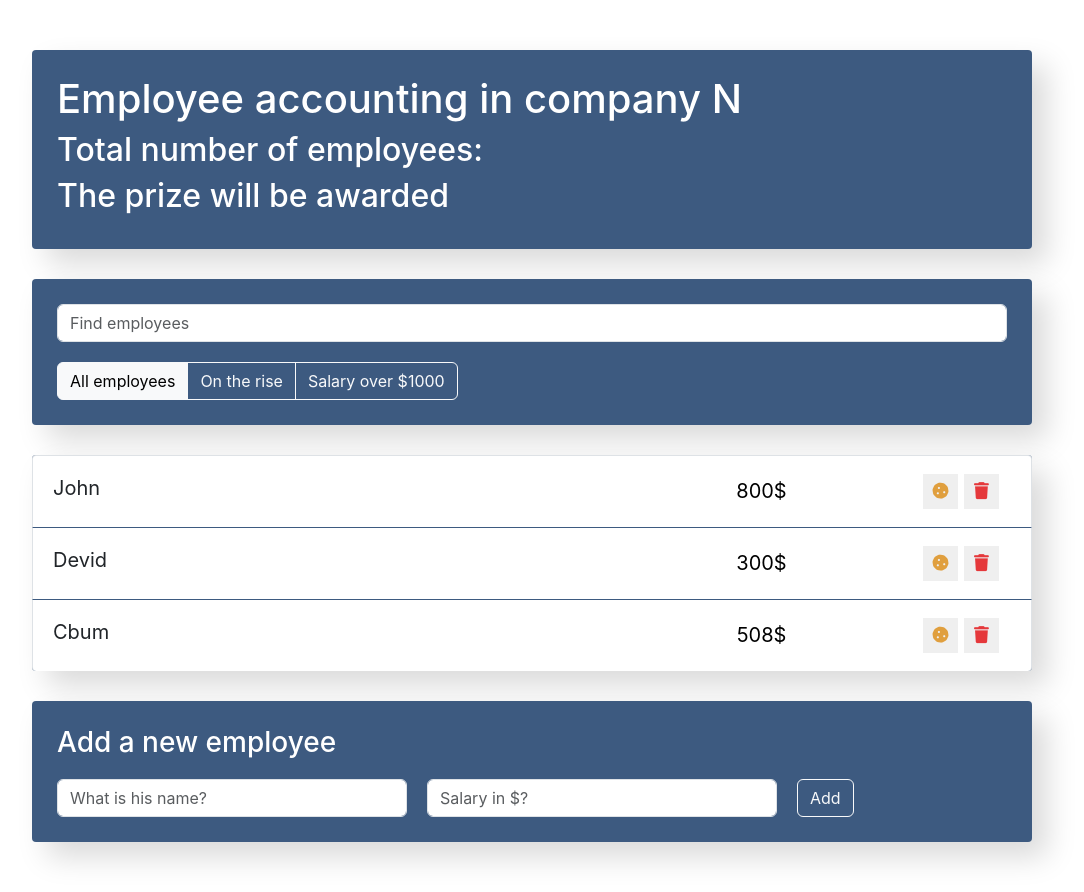
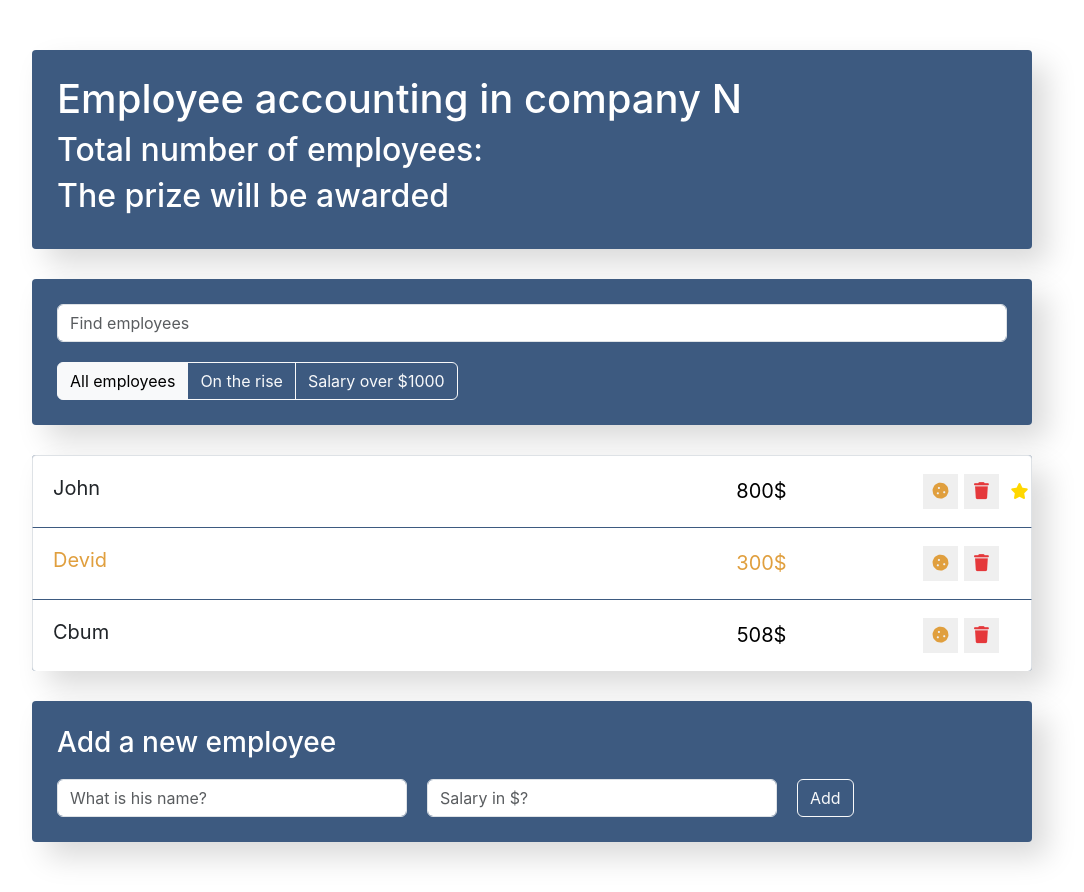
Before and after one commit to StanislavRiabtsev/react-map, a React (Create React App) app in the folder project-crud/: page / in a window 1280 px wide. Shown: the whole page, without its empty margins (108-1192 px from the left). Built offline with nearby package versions, Linux system fonts and the light colour scheme.

Commit message:
Practice. Raising the state

```diff
--- a/project-crud/src/components/app/app.jsx
+++ b/project-crud/src/components/app/app.jsx
@@ -12,9 +12,9 @@ class App extends Component {
         super(props);
         this.state = {
             data: [
-                { name: "John", salary: 800, increase: false, id: 1 },
-                { name: "Devid", salary: 300, increase: true, id: 2 },
-                { name: "Cbum", salary: 508, increase: false, id: 3 },
+                { name: "John", salary: 800, increase: false, promotion: true, id: 1 },
+                { name: "Devid", salary: 300, increase: true, promotion: false, id: 2 },
+                { name: "Cbum", salary: 508, increase: false, promotion: false, id: 3 },
             ]
         }
         this.maxId = 4;
@@ -33,7 +33,8 @@ class App extends Component {
             name,
             salary,
             increase: false,
-            id: this.maxId++
+            promotion: false,
+            id: this.maxId++,
         }
         this.setState(({ data }) => {
             const newArr = [...data, newItem];
@@ -41,6 +42,22 @@ class App extends Component {
                 data: newArr
             }
         });
+    }
+
+    onToggleIncrease = (id) => {
+        this.setState(({ data }) => ({
+            data: data.map(item => {
+                if (item.id === id) {
+                    return { ...item, increase: !item.increase }
+                }
+                return item;
+            })
+        }))
+
+    }
+
+    onTogglePromotion = (id) => {
+        console.log(`Promotion this ${id}`);
     }
 
     render() {
@@ -51,8 +68,11 @@ class App extends Component {
                     <SearchPanel />
                     <AppFilter />
                 </div>
-                <EmployeesList data={this.state.data}
-                    onDelete={this.deleteItem} />
+                <EmployeesList
+                    data={this.state.data}
+                    onDelete={this.deleteItem}
+                    onToggleIncrease={this.onToggleIncrease}
+                    onTogglePromotion={this.onTogglePromotion} />
                 <EmployeesAddForm onAdd={this.addItem} />
             </div>
         );
--- a/project-crud/src/components/employees-list-item/employees-list-item.jsx
+++ b/project-crud/src/components/employees-list-item/employees-list-item.jsx
@@ -1,31 +1,7 @@
-import { Component } from 'react';
 import './employees-list-item.css';
 
-class EmployeesLitsItem extends Component {
-    constructor(props) {
-        super(props);
-        this.state = {
-            increase: false,
-            promotion: false
-        }
-    }
-
-    onIncrease = () => {
-        this.setState(({ increase }) => ({
-            increase: !increase
-        }))
-    }
-
-    promotionEmployees = () => {
-        this.setState(({ promotion }) => ({
-            promotion: !promotion
-        }))
-    }
-
-    render() {
-
-        const { name, salary, onDelete } = this.props;
-        const { increase, promotion } = this.state;
+function EmployeesLitsItem(props) {
+    const { name, salary, onDelete, onToggleIncrease, onTogglePromotion, increase, promotion } = props;
 
     let classNames = "list-group-item d-flex justify-content-between"
     if (increase) {
@@ -36,12 +12,12 @@ class EmployeesLitsItem extends Component {
 
     return (
         <li className={classNames}>
-                <span onClick={this.promotionEmployees} className="list-group-item-label">{name}</span>
+            <span onClick={onTogglePromotion} className="list-group-item-label">{name}</span>
             <input type="text" className="list-group-item-input" defaultValue={salary + '$'} />
             <div className='d-flex justify-content-center align-items-center'>
                 <button type="button"
                     className="btn-cookie btn-sm "
-                        onClick={this.onIncrease}>
+                    onClick={onToggleIncrease}>
                     <i className="fas fa-cookie"></i>
                 </button>
 
@@ -54,6 +30,5 @@ class EmployeesLitsItem extends Component {
             </div>
         </li>
     )
-    }
 };
 export default EmployeesLitsItem;
--- a/project-crud/src/components/employees-list/employees-list.jsx
+++ b/project-crud/src/components/employees-list/employees-list.jsx
@@ -2,7 +2,7 @@ import EmployeesListItem from "../employees-list-item/employees-list-item";
 
 import './employees-list.css';
 
-const EmployeesList = ({ data, onDelete }) => {
+const EmployeesList = ({ data, onDelete, onToggleIncrease, onTogglePromotion }) => {
 
     const elements = data.map(item => {
         const { id, ...itemProps } = item;
@@ -10,7 +10,9 @@ const EmployeesList = ({ data, onDelete }) => {
             <EmployeesListItem
                 key={id}
                 {...itemProps}
-                onDelete={() => onDelete(id)} />
+                onDelete={() => onDelete(id)}
+                onToggleIncrease={() => onToggleIncrease(id)}
+                onTogglePromotion={() => onTogglePromotion(id)}/>
         )
     });
 
```
Lines whose indentation alone changed are shown as unchanged.
